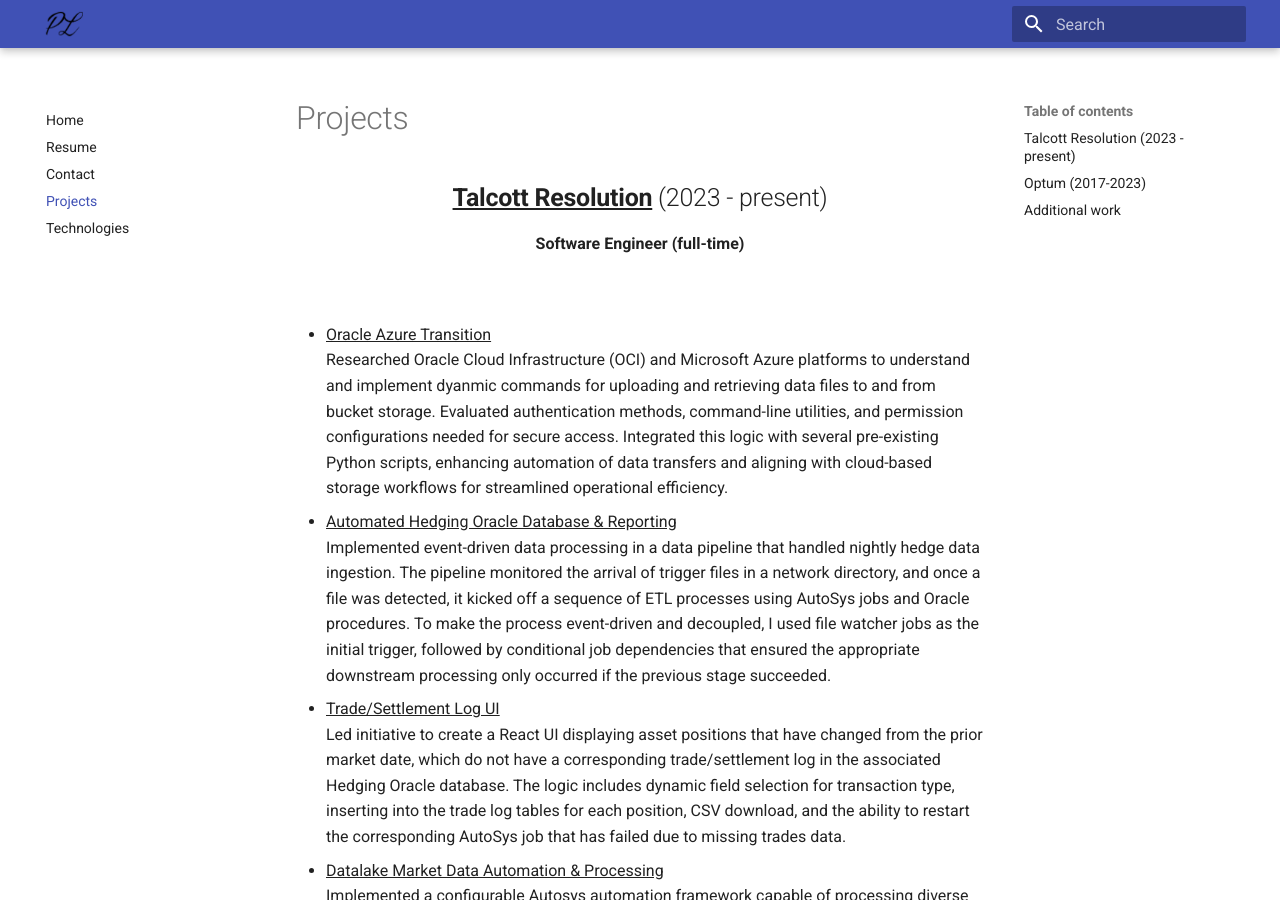
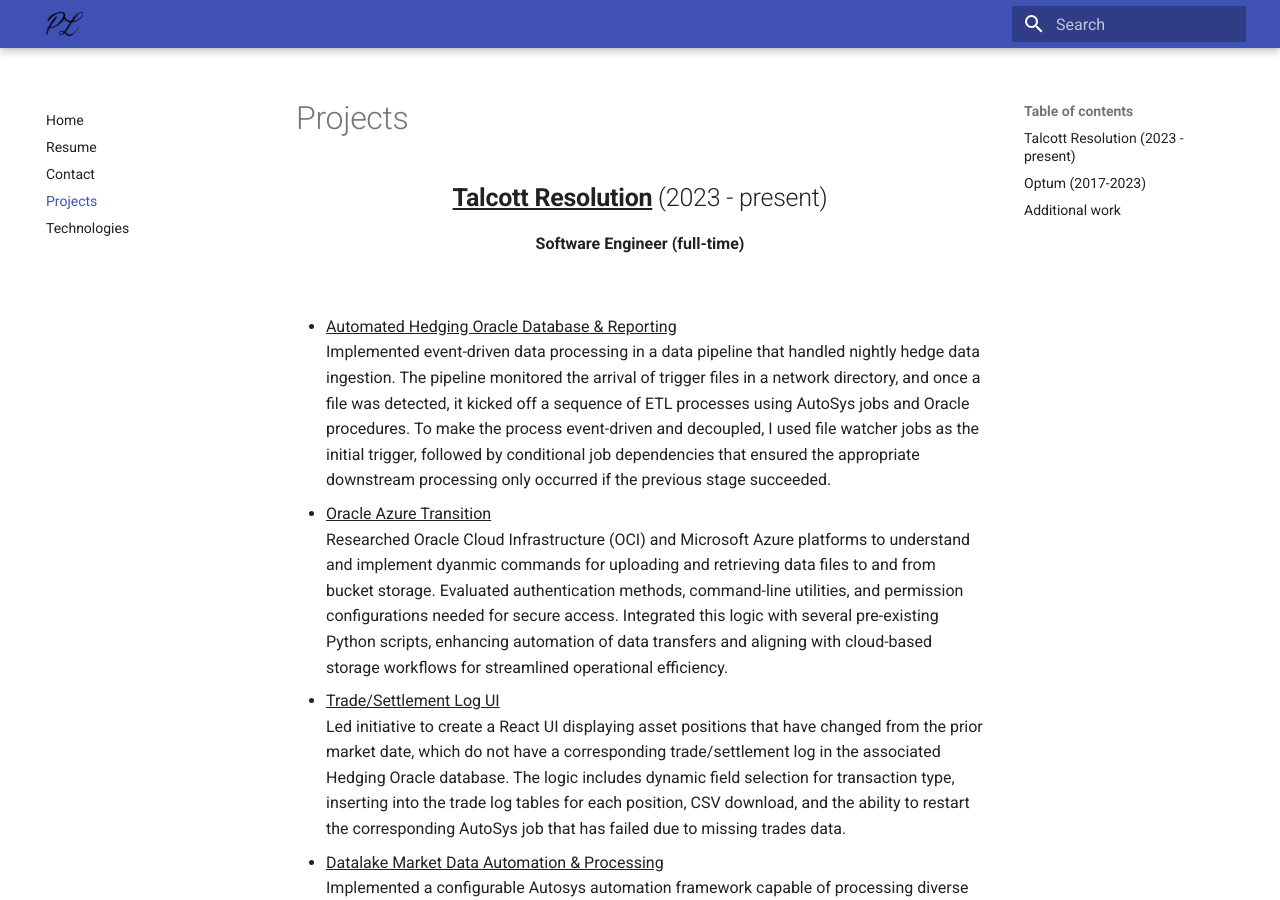
Before and after one commit to paluro567/personal-website, an MkDocs documentation site: the page built from docs/Projects.md, in a window 1280 px wide and 900 px high. Built offline with MkDocs 1.6.1 and Material for MkDocs 9.7.7, drawn with Linux system fonts in a browser that asks for light colours.

```diff
--- a/docs/Projects.md
+++ b/docs/Projects.md
@@ -2,11 +2,10 @@
 
 <center><b>Software Engineer (full-time)</b></center></br>
 
+- <u> Automated Hedging Oracle Database & Reporting</u> </br>
+  Implemented event-driven data processing in a data pipeline that handled nightly hedge data ingestion. The pipeline monitored the arrival of trigger files in a network directory, and once a file was detected, it kicked off a sequence of ETL processes using AutoSys jobs and Oracle procedures. To make the process event-driven and decoupled, I used file watcher jobs as the initial trigger, followed by conditional job dependencies that ensured the appropriate downstream processing only occurred if the previous stage succeeded.
 - <u> Oracle Azure Transition </u> </br>
   Researched Oracle Cloud Infrastructure (OCI) and Microsoft Azure platforms to understand and implement dyanmic commands for uploading and retrieving data files to and from bucket storage. Evaluated authentication methods, command-line utilities, and permission configurations needed for secure access. Integrated this logic with several pre-existing Python scripts, enhancing automation of data transfers and aligning with cloud-based storage workflows for streamlined operational efficiency.
-
-  - <u> Automated Hedging Oracle Database & Reporting</u> </br>
-    Implemented event-driven data processing in a data pipeline that handled nightly hedge data ingestion. The pipeline monitored the arrival of trigger files in a network directory, and once a file was detected, it kicked off a sequence of ETL processes using AutoSys jobs and Oracle procedures. To make the process event-driven and decoupled, I used file watcher jobs as the initial trigger, followed by conditional job dependencies that ensured the appropriate downstream processing only occurred if the previous stage succeeded.
 
 - <u> Trade/Settlement Log UI </u> </br>
   Led initiative to create a React UI displaying asset positions that have changed from the prior market date, which do not have a corresponding trade/settlement log in the associated Hedging Oracle database. The logic includes dynamic field selection for transaction type, inserting into the trade log tables for each position, CSV download, and the ability to restart the corresponding AutoSys job that has failed due to missing trades data.
```
Also changed, not shown: site/Projects/index.html, site/search/search_index.json.
